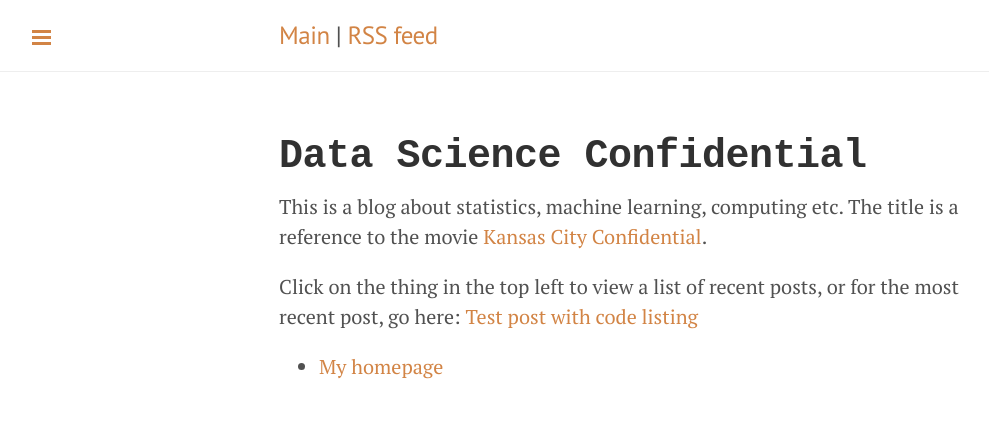
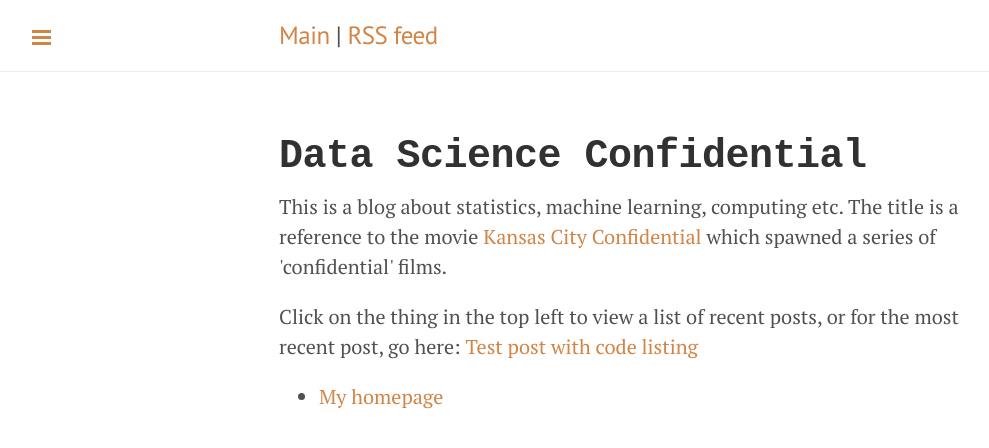
Before and after one commit to datascienceconfidential/datascienceconfidential.github.io, a Jekyll site: the page built from index.html, in a window 1280 px wide. Shown: the top 448 px of the page, without its empty margins (1-990 px from the left). Built offline with Jekyll 4.4.1, drawn with Linux system fonts in a browser that asks for light colours.

Commit message:
Corrected url

```diff
--- a/index.html
+++ b/index.html
@@ -5,7 +5,8 @@
 <div class="blurb">
 	<h1 style="font-family:monospace; font-weight:bold;">Data Science Confidential</h1>
 	<p>This is a blog about statistics, machine learning, computing etc. The title is a reference to the movie
-	<a href="https://en.wikipedia.org/wiki/Kansas_City_Confidential#cite_note-9">Kansas City Confidential</a>.
+	<a href="https://en.wikipedia.org/wiki/Kansas_City_Confidential">Kansas City Confidential</a> which spawned
+	a series of 'confidential' films.
 </div><!-- /.blurb -->
 
         <p>Click on the thing in the top left to view a list of recent posts, or for the most recent post, go here:
@@ -16,5 +17,5 @@
 	</p>
 
 	<ul>
-		<li><a href="https://rtrvale.github.io">My homepage</a>
+		<li><a href="https://rtrvale.github.io" target=new>My homepage</a>
 	</ul>
```
